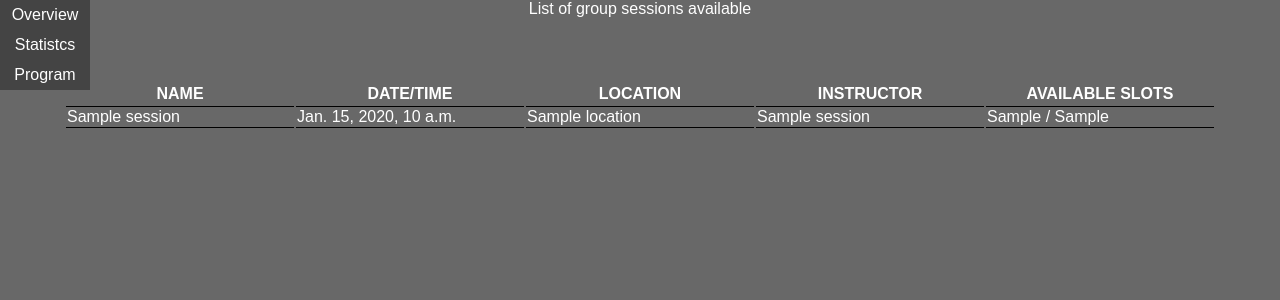
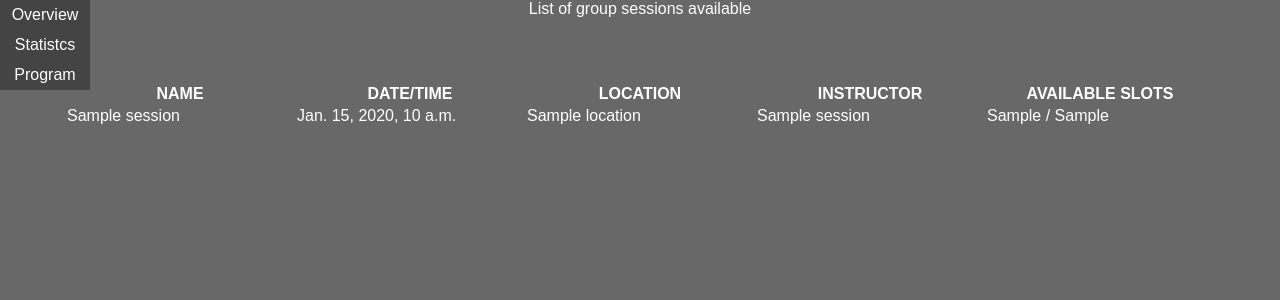
Before and after one commit to Silverberg-Technologies/smartgym, a Django app: template users/templates/users/groupsession.html in a window 1280 px wide. Shown: the part 30-330 px from the top of the page. Run offline with Django 3.2, Linux system fonts and the light colour scheme; a user stored in the database is signed in; tables that the repository leaves empty hold one stand-in row (values such as "Sample post"); the template is opened without the code that fills it: most values are stand-ins (such as "Sample title", 1, 10 or a date in 2020).

Commit message:
Update groupsession page

```diff
--- a/users/static/users/css/groupsession.css
+++ b/users/static/users/css/groupsession.css
@@ -29,24 +29,18 @@ tr:hover {
     opacity: 0.6;
 }
 
+td.row1 {
+    margin: 2px auto;
+    width: 20%;
+}
+
+td.row2 {
+    margin: 2px auto;
+    width: 20%;
+}
+
 td.row1 td.row2 {
     border-top: 1px solid black;
     border-bottom: 1px solid black;
     border-collapse: collapse;
 }
-
-td.row1 {
-    margin: 2px auto;
-    width: 20%;
-    border-top: 1px solid black;
-    border-bottom: 1px solid black;
-    border-collapse: collapse;
-}
-
-td.row2 {
-    margin: 2px auto;
-    width: 20%;
-    border-top: 1px solid black;
-    border-bottom: 1px solid black;
-    border-collapse: collapse;
-}
```
